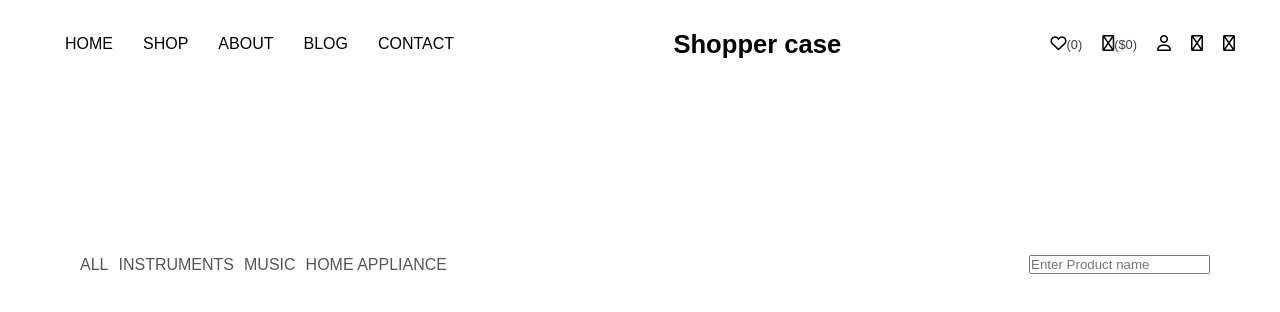
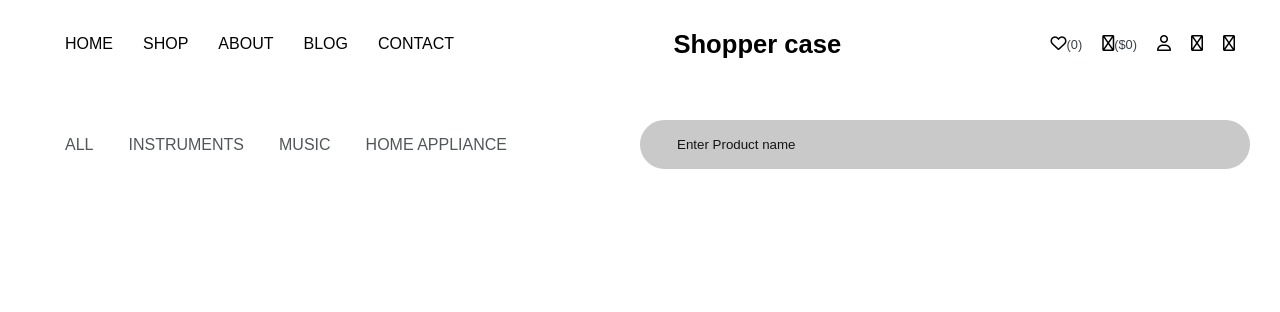
Before and after one commit to creative-tutorials/shopercase, a React (Vite) app: page / in a window 1280 px wide. Shown: the top 312 px of the page. Built offline with nearby package versions, Linux system fonts and the light colour scheme; no server answers; sample sign-in values are in the browser's storage.

Commit message:
💄 Update UI

```diff
--- a/src/styles/home.css
+++ b/src/styles/home.css
@@ -116,17 +116,33 @@
 }
 #page-body {
   width: 100%;
-  margin-top: 200px;
+  margin-top: 90px;
   padding: 25px 40px;
+  position: relative;
 }
+.pg-active {
+  z-index: -1;
+}
+.pg-inactive {
+  z-index: 0;
+}
+/* The filter bar at the top of the page. */
 #filter {
+  width: 100%;
+  position: absolute;
+  top: 0;
+  left: 0;
   padding: 30px;
   display: flex;
   align-items: center;
   justify-content: space-between;
 }
+#filter_tabs {
+  width: 100%;
+}
+/* Styling the span elements inside the #filter_tabs div. */
 #filter_tabs span {
-  margin-left: 10px;
+  margin-left: 35px;
   text-transform: uppercase;
   font-weight: 500;
   color: #525658;
@@ -135,31 +151,39 @@
 #filter_tabs span:hover {
   color: #1f2125;
 }
-#search-input input {
+#filter-search {
   width: 100%;
-  padding: 15px 25px;
+}
+/* Styling the input element inside the #filter-search div. */
+#filter-search input {
+  width: 100%;
+  padding: 15px 35px;
   outline: none;
-  border: 2px solid #3c4048;
-  background-color: #3c4048;
+  border: 2px solid #c9c9c9;
+  background-color: #c9c9c9;
   color: #dde1eb;
-  border-radius: 5px;
+  border-radius: 50px;
+  transition: all 0.3s ease;
 }
-#search-input input:is(:focus, :active) {
+/* Styling the input element when it is focused or active. */
+#filter-search input:is(:focus, :active) {
   background: transparent;
   color: #3c4048;
 }
-#search-input input::placeholder {
-  color: #dde1eb;
-  font-weight: 300;
+#filter-search input::placeholder {
+  color: #141414;
 }
-#search-input input:is(:focus, :active)::placeholder {
+#filter-search input:is(:focus, :active)::placeholder {
   color: #3c4048;
 }
+/* Making the products wrap around the page. */
 #product-flex {
   display: flex;
   align-items: center;
   flex-wrap: wrap;
+  margin-top: 100px;
 }
+/* Styling the div with the id of items. */
 #products #items {
   width: 380px;
   padding: 30px;
@@ -167,17 +191,43 @@
   justify-content: center;
   flex-direction: column;
 }
-#products #item-image {
+#item-image {
   position: relative;
   width: 320px;
+  height: 420px;
+  object-fit: cover;
+  overflow: hidden;
 }
-#products #item-hover {
+#item-image img {
+  width: 100%;
+  height: 100%;
+  object-fit: cover;
+  overflow: hidden;
+  transition: all 0.3s ease;
+  filter: grayscale(1);
+}
+#item-image:hover img {
+  scale: 1.1;
+  rotate: 3deg;
+  filter: grayscale(0);
+}
+/* Making the div with the id of item-hover appear when the div with the id of item-image is hovered
+over. */
+#item-image #item-hover {
   position: absolute;
-  bottom: 6px;
+  bottom: 0px;
   width: inherit;
   padding: 10px;
   background-color: rgba(0, 0, 0, 0.497);
   backdrop-filter: blur(8px) !important;
+  z-index: 999;
+  visibility: hidden;
+  opacity: 0;
+  transition: all 0.3s ease;
+}
+#item-image:hover #item-hover {
+  visibility: visible;
+  opacity: 1;
 }
 #products #items #item-name {
   font-size: 1.2rem;
```
